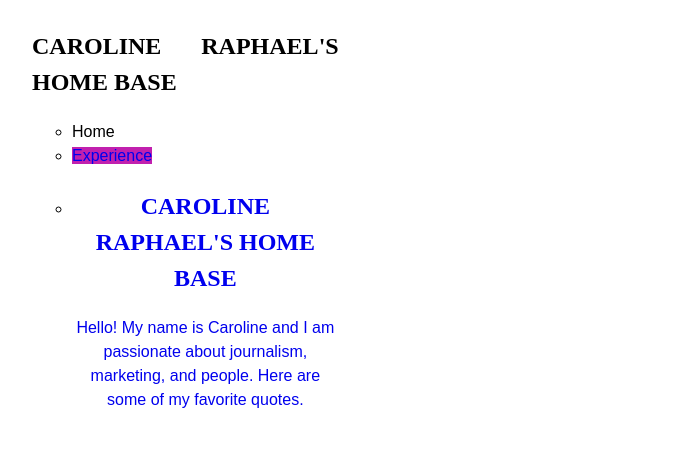
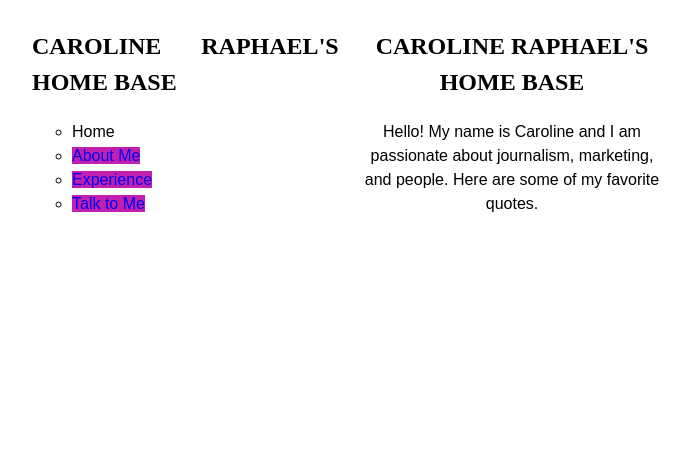
Before and after one commit to Caroline-Raphael/FINAL_PROJECT, a plain HTML site: page index.html in a window 1280 px wide. Shown: the whole page, without its empty margins (128-818 px from the left). Drawn offline with Linux system fonts and the light colour scheme.

Commit message:
Update index.html

```diff
--- a/index.html
+++ b/index.html
@@ -14,9 +14,9 @@
 <h2>CAROLINE RAPHAEL'S HOME BASE</h2>
 <ul>
     <li>Home</li>
-    <li><a href="about-me.html>About Me</a></li>
-    <li><a href="experience.html>Experience</a></li>
-    <li><a href="contact.html>Talk to Me</a></li>
+    <li><a href="about-me.html">About Me</a></li>
+    <li><a href="experience.html">Experience</a></li>
+    <li><a href="contact.html">Talk to Me</a></li>
     </ul>
     </header>
 
```
